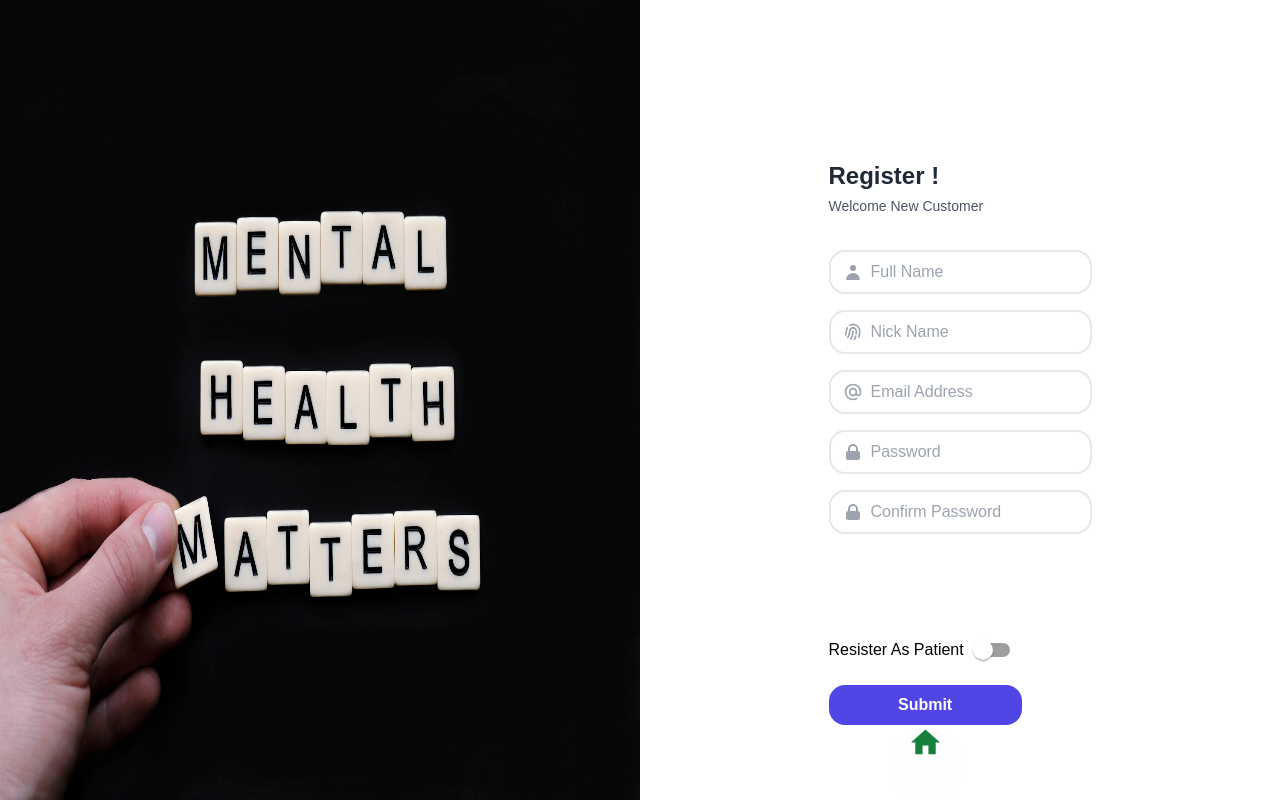
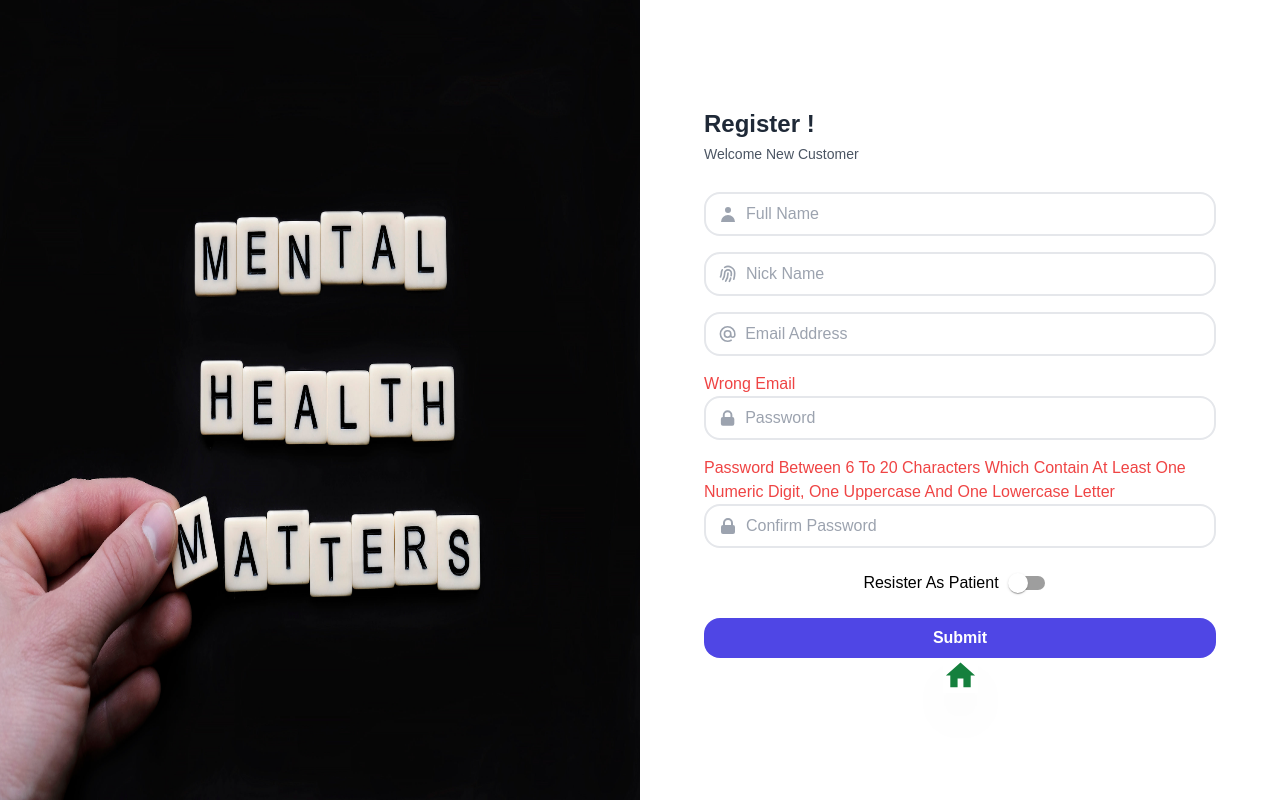
Before and after one commit to TuanDao-0110/bc-global-health, a React (Create React App) app in the folder client/: page /register in a window 1280 px wide. Built offline with nearby package versions, Linux system fonts and the light colour scheme; a web font is replaced by a local one.

Commit message:
finnish register

```diff
--- a/client/src/page/register/Register.jsx
+++ b/client/src/page/register/Register.jsx
@@ -3,9 +3,19 @@ import BtnBackMain from "../../component/button/BtnBackMain";
 import BtnSubmit from "../../component/button/BtnSubmit";
 import Switch from "@mui/material/Switch";
 import { CLIENT, HOSPITAL } from "../../util/role";
+import { handleRegister } from "../../service/userService";
+import { useDispatch } from "react-redux";
+import { useNavigate } from "react-router-dom";
+import { emailRegex, pwdRegex } from "../../util/regex";
 
 export default function Register() {
+  // set dispatch
+  const dispatch = useDispatch();
+  // navigate
+  const navigate = useNavigate();
+  // set up form hospital/client login
   const [checked, setChecked] = useState(false);
+  // set up data patient
   const [client, setClient] = useState({
     fullname: "",
     nickname: "",
@@ -13,12 +23,34 @@ export default function Register() {
     password: "",
     email: "",
   });
-
+  // set up data for hospital
   const [hospital, setHospital] = useState({
     id: "",
     role: "hospital",
     password: "",
   });
+  // set up password checked
+  const [pwdSame, setUpPwdSame] = useState(false);
+  const handleCheckPwd = (pwd, confirmPwd) => {
+    pwd === confirmPwd ? setUpPwdSame(true) : setUpPwdSame(false);
+  };
+  // check email correct form
+  const [emailCheck, setEmailCheck] = useState(false);
+  const handleEmailCheck = (email) => {
+    return setEmailCheck(emailRegex.test(email));
+  };
+  // check pwd correct form
+  const [pwdCheck, setPwdCheck] = useState(false);
+  const handlePwdCheck = (pwd) => {
+    console.log("test pwd");
+    return setPwdCheck(pwdRegex.test(pwd));
+  };
+  // handle submit
+  const handeSubmit = () => {
+    let userInfor;
+    checked ? (userInfor = hospital) : (userInfor = client);
+    handleRegister(userInfor, dispatch, navigate);
+  };
 
   return (
     <div className="h-screen md:flex">
@@ -26,23 +58,51 @@ export default function Register() {
         <img src={require("./img/bg.jpg")} alt="" className="bg-cover h-full" />
       </div>
       <div className="flex md:w-1/2 justify-center items-center bg-white relative">
+        {/* form */}
         <form
-          className="bg-white"
+          className="bg-white w-4/5 mx-auto"
           onSubmit={(e) => {
             e.preventDefault();
+            if (!pwdSame) {
+              return alert("make sure password confirm is corrected");
+            }
+            if (!emailCheck && !checked) {
+              return alert(
+                "email should be The domain name [for example com, org, net, in, us, info] part contains letters, digits, hyphens, and dots."
+              );
+            }
+            if (!pwdCheck) {
+              return alert("password between 6 to 20 characters which contain at least one numeric digit, one uppercase and one lowercase letter");
+            }
+            handeSubmit();
           }}
         >
-          <div className="absolute top-40">
+          <div className="">
             <h1 className="text-gray-800 font-bold text-2xl mb-1 ">register !</h1>
             <p className="text-sm font-normal text-gray-600 mb-7">Welcome new {checked ? "hospital" : "customer"}</p>
           </div>
+          {/* render input */}
           {checked ? (
             <>
               <div className="flex items-center border-2 py-2 px-3 rounded-2xl mb-4">
                 <svg xmlns="http://www.w3.org/2000/svg" className="h-5 w-5 text-gray-400" viewBox="0 0 20 20" fill="currentColor">
                   <path fillRule="evenodd" d="M10 9a3 3 0 100-6 3 3 0 000 6zm-7 9a7 7 0 1114 0H3z" clipRule="evenodd" />
                 </svg>
-                <input className="pl-2 outline-none border-none" type="text" name id placeholder="Hospital ID" required />
+                <input
+                  className="pl-2 outline-none border-none"
+                  type="number"
+                  value={hospital.id}
+                  onChange={(e) => {
+                    setHospital({
+                      ...hospital,
+                      id: e.target.value,
+                    });
+                  }}
+                  name
+                  id
+                  placeholder="Hospital ID"
+                  required
+                />
               </div>
               <div className="flex items-center border-2 py-2 px-3 rounded-2xl mb-4">
                 <svg xmlns="http://www.w3.org/2000/svg" className="h-5 w-5 text-gray-400" viewBox="0 0 20 20" fill="currentColor">
@@ -52,7 +112,30 @@ export default function Register() {
                     clipRule="evenodd"
                   />
                 </svg>
-                <input className="pl-2 outline-none border-none" type="Password" name id placeholder="Password" required />
+                <input
+                  value={hospital.password}
+                  onChange={(e) => {
+                    handlePwdCheck(e.target.value);
+                    setHospital({
+                      ...hospital,
+                      password: e.target.value,
+                    });
+                  }}
+                  className="pl-2 outline-none border-none w-full"
+                  type="Password"
+                  name
+                  id
+                  placeholder="Password"
+                  required
+                  min={4}
+                />
+              </div>
+              <div className="flex items-center  w-full m-auto">
+                <p className={`${pwdCheck ? "text-green-500" : "text-red-500"}`}>
+                  {pwdCheck
+                    ? "correct pwd"
+                    : "password between 6 to 20 characters which contain at least one numeric digit, one uppercase and one lowercase letter"}
+                </p>
               </div>
               <div className="flex items-center border-2 py-2 px-3 rounded-2xl mb-4">
                 <svg xmlns="http://www.w3.org/2000/svg" className="h-5 w-5 text-gray-400" viewBox="0 0 20 20" fill="currentColor">
@@ -62,7 +145,18 @@ export default function Register() {
                     clipRule="evenodd"
                   />
                 </svg>
-                <input className="pl-2 outline-none border-none" type="Password" name id placeholder="Confirm Password" required />
+                <input
+                  onChange={(e) => {
+                    handleCheckPwd(hospital.password, e.target.value);
+                  }}
+                  className="pl-2 outline-none border-none"
+                  minLength={4}
+                  type="Password"
+                  name
+                  id
+                  placeholder="Confirm Password"
+                  required
+                />
               </div>
             </>
           ) : (
@@ -71,7 +165,21 @@ export default function Register() {
                 <svg xmlns="http://www.w3.org/2000/svg" className="h-5 w-5 text-gray-400" viewBox="0 0 20 20" fill="currentColor">
                   <path fillRule="evenodd" d="M10 9a3 3 0 100-6 3 3 0 000 6zm-7 9a7 7 0 1114 0H3z" clipRule="evenodd" />
                 </svg>
-                <input className="pl-2 outline-none border-none" type="text" name id placeholder="Full Name" required />
+                <input
+                  onChange={(e) => {
+                    setClient({
+                      ...client,
+                      fullname: e.target.value,
+                    });
+                  }}
+                  value={client.fullname}
+                  className="pl-2 outline-none border-none"
+                  type="text"
+                  name
+                  id
+                  placeholder="Full Name"
+                  required
+                />
               </div>
               <div className="flex items-center border-2 py-2 px-3 rounded-2xl mb-4">
                 <svg xmlns="http://www.w3.org/2000/svg" className="h-5 w-5 text-gray-400" fill="none" viewBox="0 0 24 24" stroke="currentColor">
@@ -82,9 +190,23 @@ export default function Register() {
                     d="M12 11c0 3.517-1.009 6.799-2.753 9.571m-3.44-2.04l.054-.09A13.916 13.916 0 008 11a4 4 0 118 0c0 1.017-.07 2.019-.203 3m-2.118 6.844A21.88 21.88 0 0015.171 17m3.839 1.132c.645-2.266.99-4.659.99-7.132A8 8 0 008 4.07M3 15.364c.64-1.319 1-2.8 1-4.364 0-1.457.39-2.823 1.07-4"
                   />
                 </svg>
-                <input className="pl-2 outline-none border-none" type="text" name id placeholder="Nick Name" required />
+                <input
+                  onChange={(e) => {
+                    setClient({
+                      ...client,
+                      nickname: e.target.value,
+                    });
+                  }}
+                  value={client.nickname}
+                  className="pl-2 outline-none border-none"
+                  type="text"
+                  name
+                  id
+                  placeholder="Nick Name"
+                  required
+                />
               </div>
-              <div className="flex items-center border-2 py-2 px-3 rounded-2xl mb-4">
+              <div className="flex items-center border-2 py-2 px-3 rounded-2xl  mb-4">
                 <svg xmlns="http://www.w3.org/2000/svg" className="h-5 w-5 text-gray-400" fill="none" viewBox="0 0 24 24" stroke="currentColor">
                   <path
                     strokeLinecap="round"
@@ -93,7 +215,57 @@ export default function Register() {
                     d="M16 12a4 4 0 10-8 0 4 4 0 008 0zm0 0v1.5a2.5 2.5 0 005 0V12a9 9 0 10-9 9m4.5-1.206a8.959 8.959 0 01-4.5 1.207"
                   />
                 </svg>
-                <input className="pl-2 outline-none border-none" type="text" name id placeholder="Email Address" required />
+                <input
+                  onChange={(e) => {
+                    handleEmailCheck(e.target.value);
+                    setClient({
+                      ...client,
+                      email: e.target.value,
+                    });
+                  }}
+                  value={client.email}
+                  className="pl-2 outline-none border-none w-full"
+                  type="text"
+                  name
+                  id
+                  placeholder="Email Address"
+                  required
+                />
+              </div>
+              <div className={`${emailCheck ? "text-green-500" : "text-red-500"} w-full m-auto`}>{emailCheck ? "correct email" : "wrong email"}</div>
+
+              <div className="flex items-center border-2 py-2 px-3 rounded-2xl mb-4">
+                <svg xmlns="http://www.w3.org/2000/svg" className="h-5 w-5 text-gray-400" viewBox="0 0 20 20" fill="currentColor">
+                  <path
+                    fillRule="evenodd"
+                    d="M5 9V7a5 5 0 0110 0v2a2 2 0 012 2v5a2 2 0 01-2 2H5a2 2 0 01-2-2v-5a2 2 0 012-2zm8-2v2H7V7a3 3 0 016 0z"
+                    clipRule="evenodd"
+                  />
+                </svg>
+                <input
+                  onChange={(e) => {
+                    handlePwdCheck(e.target.value);
+                    setClient({
+                      ...client,
+                      password: e.target.value,
+                    });
+                  }}
+                  value={client.password}
+                  className="pl-2 outline-none border-none w-full"
+                  type="Password"
+                  name
+                  id
+                  placeholder="Password"
+                  required
+                  min={4}
+                />
+              </div>
+              <div className="flex items-center  w-full m-auto">
+                <p className={`${pwdCheck ? "text-green-500" : "text-red-500"}`}>
+                  {pwdCheck
+                    ? "correct pwd"
+                    : "password between 6 to 20 characters which contain at least one numeric digit, one uppercase and one lowercase letter"}
+                </p>
               </div>
               <div className="flex items-center border-2 py-2 px-3 rounded-2xl mb-4">
                 <svg xmlns="http://www.w3.org/2000/svg" className="h-5 w-5 text-gray-400" viewBox="0 0 20 20" fill="currentColor">
@@ -103,32 +275,43 @@ export default function Register() {
                     clipRule="evenodd"
                   />
                 </svg>
-                <input className="pl-2 outline-none border-none" type="Password" name id placeholder="Password" required />
-              </div>
-              <div className="flex items-center border-2 py-2 px-3 rounded-2xl mb-4">
-                <svg xmlns="http://www.w3.org/2000/svg" className="h-5 w-5 text-gray-400" viewBox="0 0 20 20" fill="currentColor">
-                  <path
-                    fillRule="evenodd"
-                    d="M5 9V7a5 5 0 0110 0v2a2 2 0 012 2v5a2 2 0 01-2 2H5a2 2 0 01-2-2v-5a2 2 0 012-2zm8-2v2H7V7a3 3 0 016 0z"
-                    clipRule="evenodd"
-                  />
-                </svg>
-                <input className="pl-2 outline-none border-none" type="Password" name id placeholder="Confirm Password" required />
+                <input
+                  min={4}
+                  onChange={(e) => {
+                    handleCheckPwd(client.password, e.target.value);
+                  }}
+                  className="pl-2 outline-none border-none"
+                  type="Password"
+                  name
+                  id
+                  placeholder="Confirm Password"
+                  required
+                />
               </div>
             </>
           )}
-          <div className="absolute bottom-10 ">
-            <div className="flex items-center justify-center flex-wrap ">
+          {/* form change */}
+          <div className="">
+            <div className="flex items-center w-full justify-center flex-wrap ">
               <p className="">Resister as {checked ? HOSPITAL : "Patient"}</p>
               <div className="">
                 <Switch
                   onChange={(e) => {
+                    setClient({
+                      ...client,
+                      password: "",
+                    });
+                    setHospital({
+                      ...hospital,
+                      password: "",
+                    });
+                    setPwdCheck(false);
                     setChecked(e.target.checked);
                   }}
                 />
               </div>
             </div>
-            <div className="flex flex-col ">
+            <div className="flex flex-col justify-center w-full ">
               <BtnSubmit message={"Submit"}></BtnSubmit>
               <BtnBackMain></BtnBackMain>
             </div>
--- /dev/null
+++ b/client/src/util/regex.js
@@ -0,0 +1,3 @@
+export const emailRegex = /^[a-zA-Z0-9.!#$%&'*+/=?^_`{|}~-]+@[a-zA-Z0-9-]+(?:\.[a-zA-Z0-9-]+)*$/
+export const pwdRegex = /^(?=.*\d)(?=.*[a-z])(?=.*[A-Z]).{4,8}$/
+// To check a password between 6 to 20 characters which contain at least one numeric digit, one uppercase and one lowercase letter
```
Also changed, not shown: client/src/service/userService.js (+18 -8 lines).
